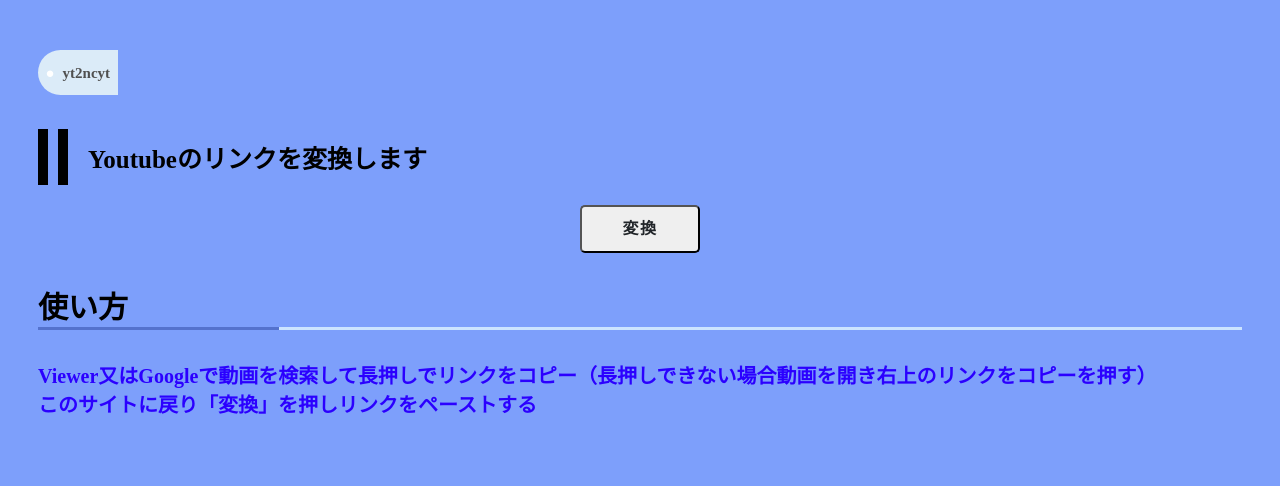
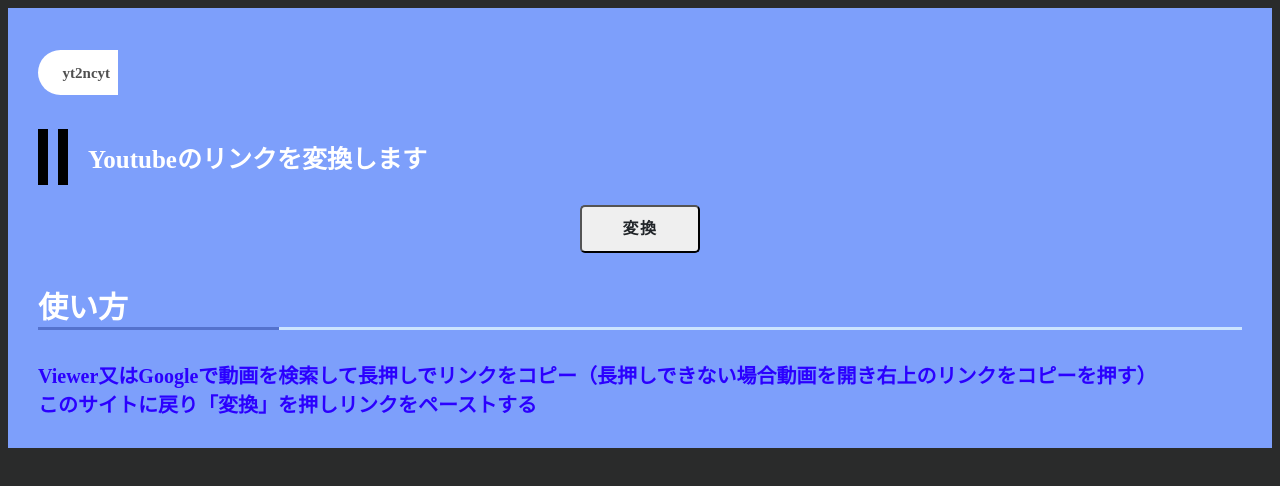
Before and after one commit to jinrui0713/yt2ncyt, a plain HTML site: page index.html in a window 1280 px wide. Drawn offline with Linux system fonts and the light colour scheme.

Commit message:
Update index.css

```diff
--- a/index.css
+++ b/index.css
@@ -1,4 +1,8 @@
 @charset "UTF-8";
+:root{
+    background-color: #2a2b2b;
+    color: #ffffff;
+  }
 *,
 *:before,
 *:after {
@@ -21,7 +25,7 @@ h1 {
   padding: 0.5em;/*文字周りの余白*/
   display: inline-block;/*おまじない*/
   line-height: 2;/*行高*/
-  background: #dbebf8;/*背景色*/
+  background: #ffffff;/*背景色*/
   vertical-align: middle;
   border-radius: 25px 0px 0px 25px;/*左側の角を丸く*/
 }
```
